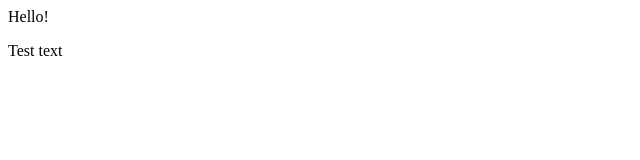
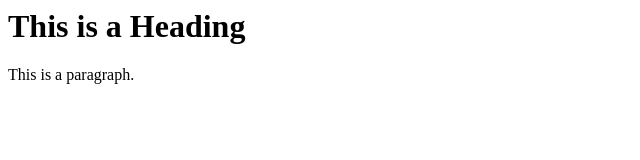
Before and after one commit to kimtaerae/carrd, a plain HTML site: page index.html in a window 1280 px wide. Shown: the whole page, without its empty margins (0-640 px from the left). Drawn offline with Linux system fonts and the light colour scheme.

Commit message:
Update index.html

```diff
--- a/index.html
+++ b/index.html
@@ -1,2 +1,11 @@
-<h>Hello!</h>
-<p>Test text</p>
+<html>
+<head>
+<title>Page Title</title>
+</head>
+<body>
+
+<h1>This is a Heading</h1>
+<p>This is a paragraph.</p>
+
+</body>
+</html>
```
